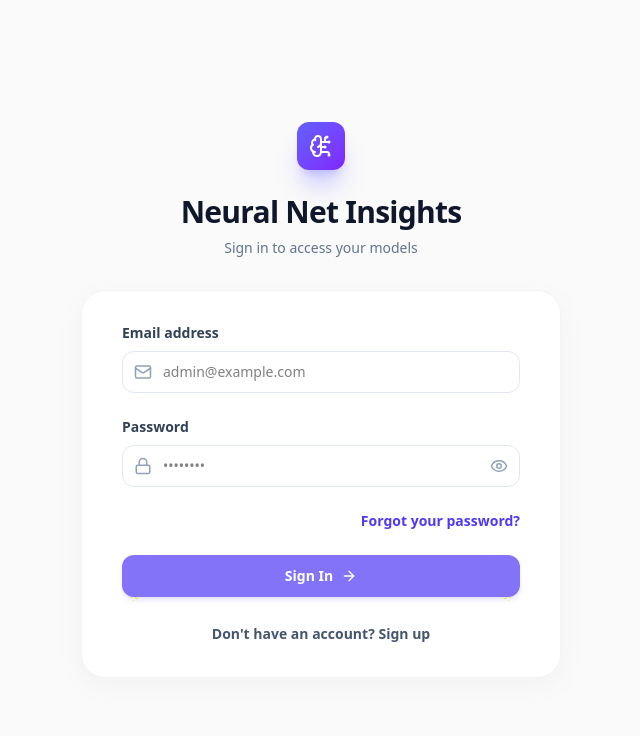
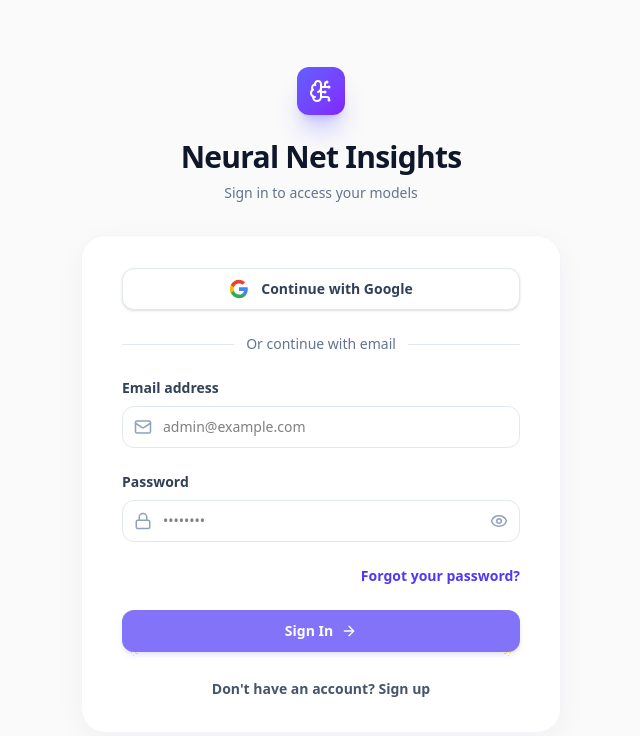
Before and after one commit to Sayan-CtrlZ/Neural_net_Insights, a Next.js app in the folder frontend/: page /login in a window 1280 px wide. Shown: the top 736 px of the page, without its empty margins (319-959 px from the left). Built offline with nearby package versions, Linux system fonts and the light colour scheme; no server answers.

Commit message:
feat: add Google OAuth authentication option to login and signup pages

```diff
--- a/frontend/app/login/page.tsx
+++ b/frontend/app/login/page.tsx
@@ -138,6 +138,20 @@
     }
   };
 
+  const handleGoogleLogin = async () => {
+    try {
+      const { error } = await supabase.auth.signInWithOAuth({
+        provider: 'google',
+        options: {
+          redirectTo: `${window.location.origin}/dashboard`
+        }
+      });
+      if (error) throw error;
+    } catch (err: any) {
+      setError(err.message || 'Failed to initialize Google login.');
+    }
+  };
+
   return (
     <div className="min-h-screen bg-[#FAFAFA] flex flex-col justify-center py-12 sm:px-6 lg:px-8 font-sans relative overflow-hidden">
 
@@ -180,7 +194,31 @@
           )}
 
           {step === 'login' && (
-            <form className="space-y-6" onSubmit={handleLogin}>
+            <div>
+              <button
+                type="button"
+                onClick={handleGoogleLogin}
+                className="w-full flex justify-center items-center gap-3 py-2.5 px-4 border border-slate-200 rounded-xl shadow-sm text-sm font-bold text-slate-700 bg-white hover:bg-slate-50 hover:border-slate-300 transition-all mb-6"
+              >
+                <svg viewBox="0 0 24 24" className="w-5 h-5">
+                  <path d="M22.56 12.25c0-.78-.07-1.53-.2-2.25H12v4.26h5.92c-.26 1.37-1.04 2.53-2.21 3.31v2.77h3.57c2.08-1.92 3.28-4.74 3.28-8.09z" fill="#4285F4"/>
+                  <path d="M12 23c2.97 0 5.46-.98 7.28-2.66l-3.57-2.77c-.98.66-2.23 1.06-3.71 1.06-2.86 0-5.29-1.93-6.16-4.53H2.18v2.84C3.99 20.53 7.7 23 12 23z" fill="#34A853"/>
+                  <path d="M5.84 14.09c-.22-.66-.35-1.36-.35-2.09s.13-1.43.35-2.09V7.07H2.18C1.43 8.55 1 10.22 1 12s.43 3.45 1.18 4.93l2.85-2.22.81-.62z" fill="#FBBC05"/>
+                  <path d="M12 5.38c1.62 0 3.06.56 4.21 1.64l3.15-3.15C17.45 2.09 14.97 1 12 1 7.7 1 3.99 3.47 2.18 7.07l3.66 2.84c.87-2.6 3.3-4.53 6.16-4.53z" fill="#EA4335"/>
+                </svg>
+                Continue with Google
+              </button>
+
+              <div className="relative mb-6">
+                <div className="absolute inset-0 flex items-center">
+                  <div className="w-full border-t border-slate-200"></div>
+                </div>
+                <div className="relative flex justify-center text-sm">
+                  <span className="px-3 bg-white text-slate-500 font-medium">Or continue with email</span>
+                </div>
+              </div>
+
+              <form className="space-y-6" onSubmit={handleLogin}>
               <div>
                 <label className="block text-sm font-semibold text-slate-700">Email address</label>
                 <div className="mt-2 relative">
@@ -251,10 +289,35 @@
                 </button>
               </div>
             </form>
+            </div>
           )}
 
           {step === 'signup' && (
-            <form className="space-y-6" onSubmit={handleSignup}>
+            <div>
+              <button
+                type="button"
+                onClick={handleGoogleLogin}
+                className="w-full flex justify-center items-center gap-3 py-2.5 px-4 border border-slate-200 rounded-xl shadow-sm text-sm font-bold text-slate-700 bg-white hover:bg-slate-50 hover:border-slate-300 transition-all mb-6"
+              >
+                <svg viewBox="0 0 24 24" className="w-5 h-5">
+                  <path d="M22.56 12.25c0-.78-.07-1.53-.2-2.25H12v4.26h5.92c-.26 1.37-1.04 2.53-2.21 3.31v2.77h3.57c2.08-1.92 3.28-4.74 3.28-8.09z" fill="#4285F4"/>
+                  <path d="M12 23c2.97 0 5.46-.98 7.28-2.66l-3.57-2.77c-.98.66-2.23 1.06-3.71 1.06-2.86 0-5.29-1.93-6.16-4.53H2.18v2.84C3.99 20.53 7.7 23 12 23z" fill="#34A853"/>
+                  <path d="M5.84 14.09c-.22-.66-.35-1.36-.35-2.09s.13-1.43.35-2.09V7.07H2.18C1.43 8.55 1 10.22 1 12s.43 3.45 1.18 4.93l2.85-2.22.81-.62z" fill="#FBBC05"/>
+                  <path d="M12 5.38c1.62 0 3.06.56 4.21 1.64l3.15-3.15C17.45 2.09 14.97 1 12 1 7.7 1 3.99 3.47 2.18 7.07l3.66 2.84c.87-2.6 3.3-4.53 6.16-4.53z" fill="#EA4335"/>
+                </svg>
+                Continue with Google
+              </button>
+
+              <div className="relative mb-6">
+                <div className="absolute inset-0 flex items-center">
+                  <div className="w-full border-t border-slate-200"></div>
+                </div>
+                <div className="relative flex justify-center text-sm">
+                  <span className="px-3 bg-white text-slate-500 font-medium">Or sign up with email</span>
+                </div>
+              </div>
+
+              <form className="space-y-6" onSubmit={handleSignup}>
               <div>
                 <label className="block text-sm font-semibold text-slate-700">Full Name</label>
                 <div className="mt-2 relative">
@@ -356,6 +419,7 @@
                 </button>
               </div>
             </form>
+            </div>
           )}
 
           {step === 'signup_verify' && (
```
